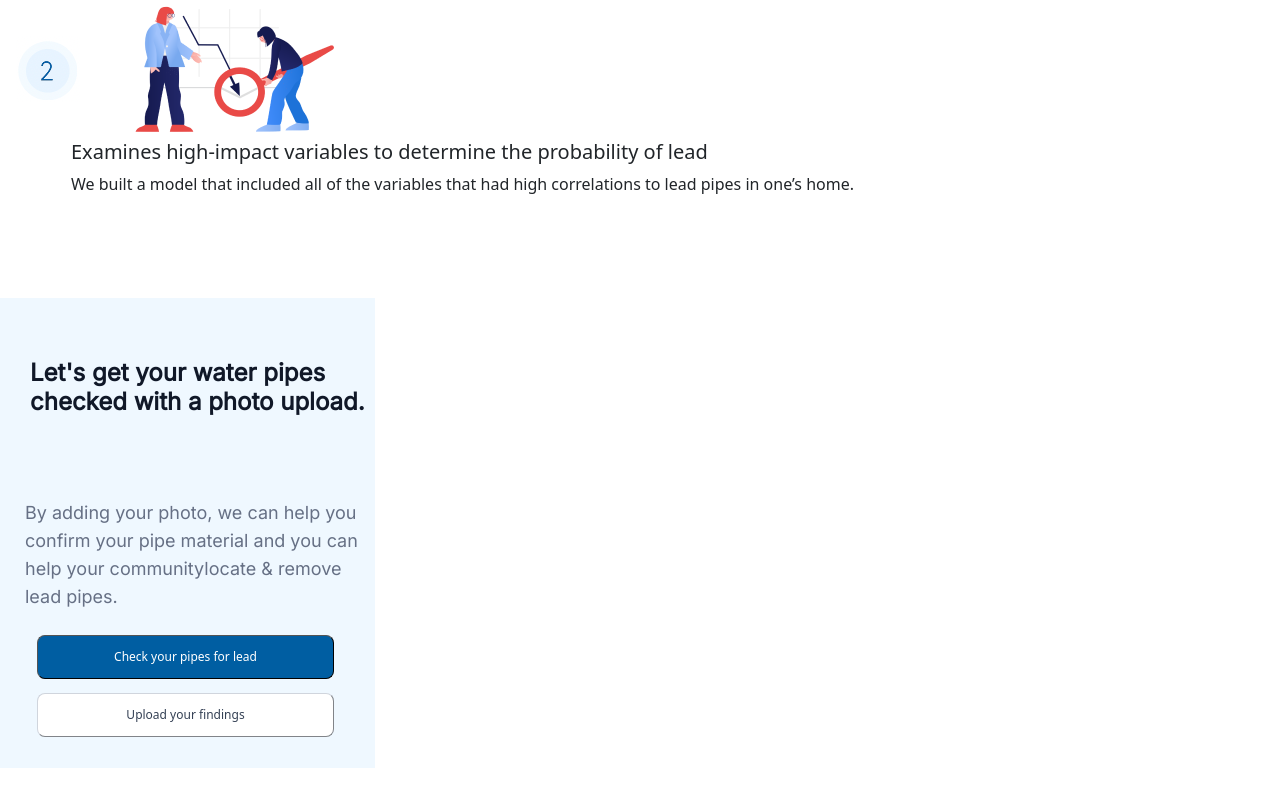
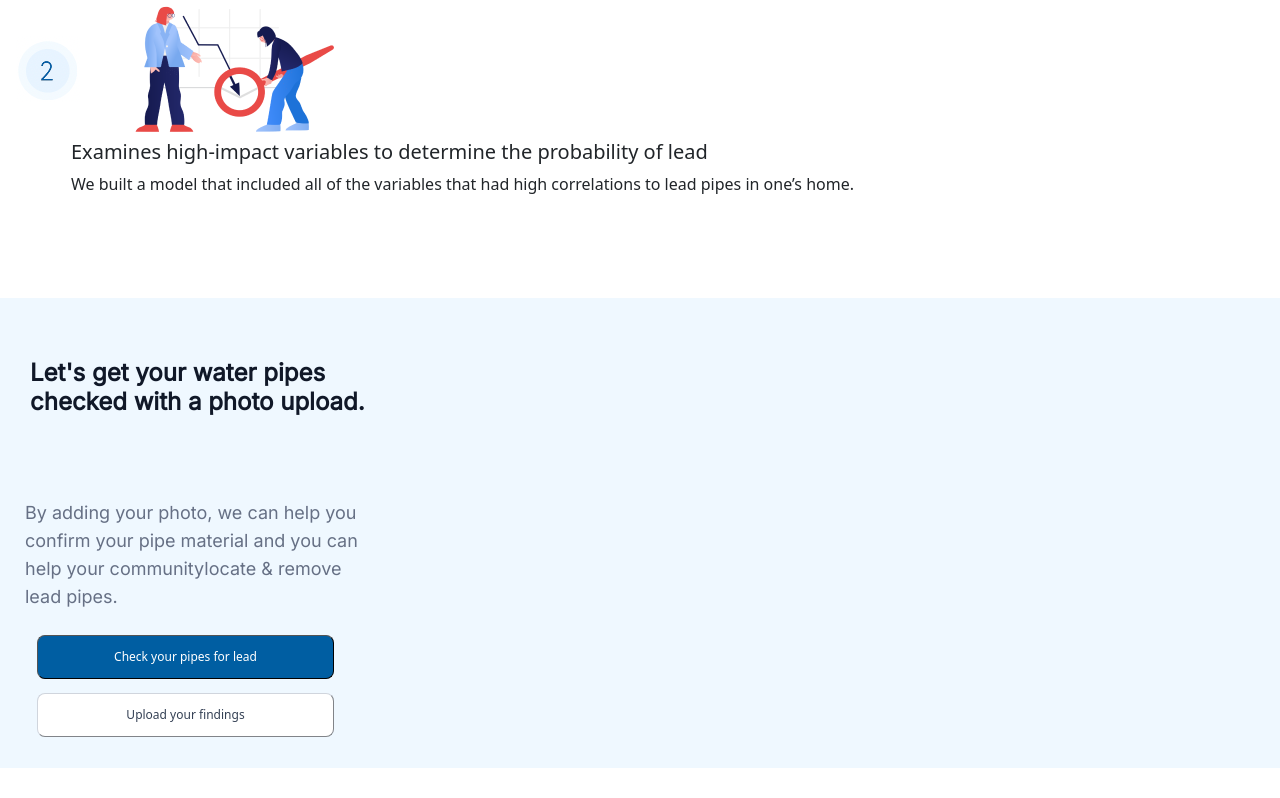
Before and after one commit to LawrenceOL/gettheleadout, a React (Create React App) app in the folder client/: page /#/getourdataset in a window 1280 px wide. Shown: the part 616-1414 px from the top of the page. Built offline with nearby package versions, Linux system fonts and the light colour scheme.

Commit message:
fixed styling of footer and changed map view size

```diff
--- a/client/src/Components/GetInvolved.css
+++ b/client/src/Components/GetInvolved.css
@@ -205,6 +205,6 @@ h1.step3-description {
 }
 
 .footerblue {
-  width: 375px;
+  width: 100vw;
   overflow: hidden;
 }
--- a/client/src/Components/LandingPage/LandingPage.css
+++ b/client/src/Components/LandingPage/LandingPage.css
@@ -248,6 +248,6 @@
 
 .landing-footer {
   position: absolute;
-  top: 750px;
-  width: 375px;
+  top: 540px;
+  width: 100vw;
 }
--- a/client/src/Components/LandingPage/Map.css
+++ b/client/src/Components/LandingPage/Map.css
@@ -1,6 +1,6 @@
 .leaflet-container {
   width: 100%;
-  height: 95vh;
+  height: 64vh;
 }
 
 .address {
```
Also changed, not shown: 1 other file (tests, documents, lock files or other folders).
